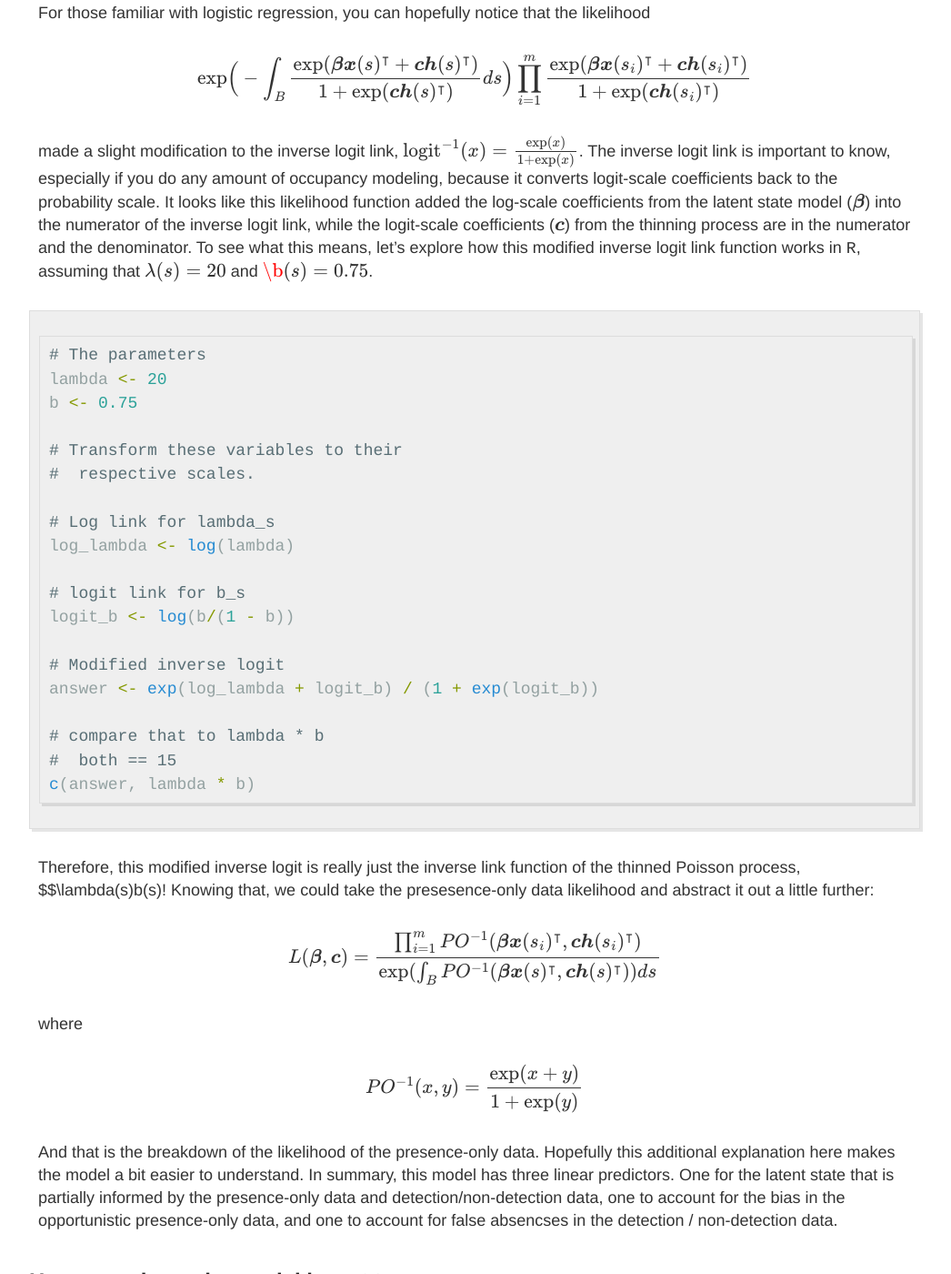
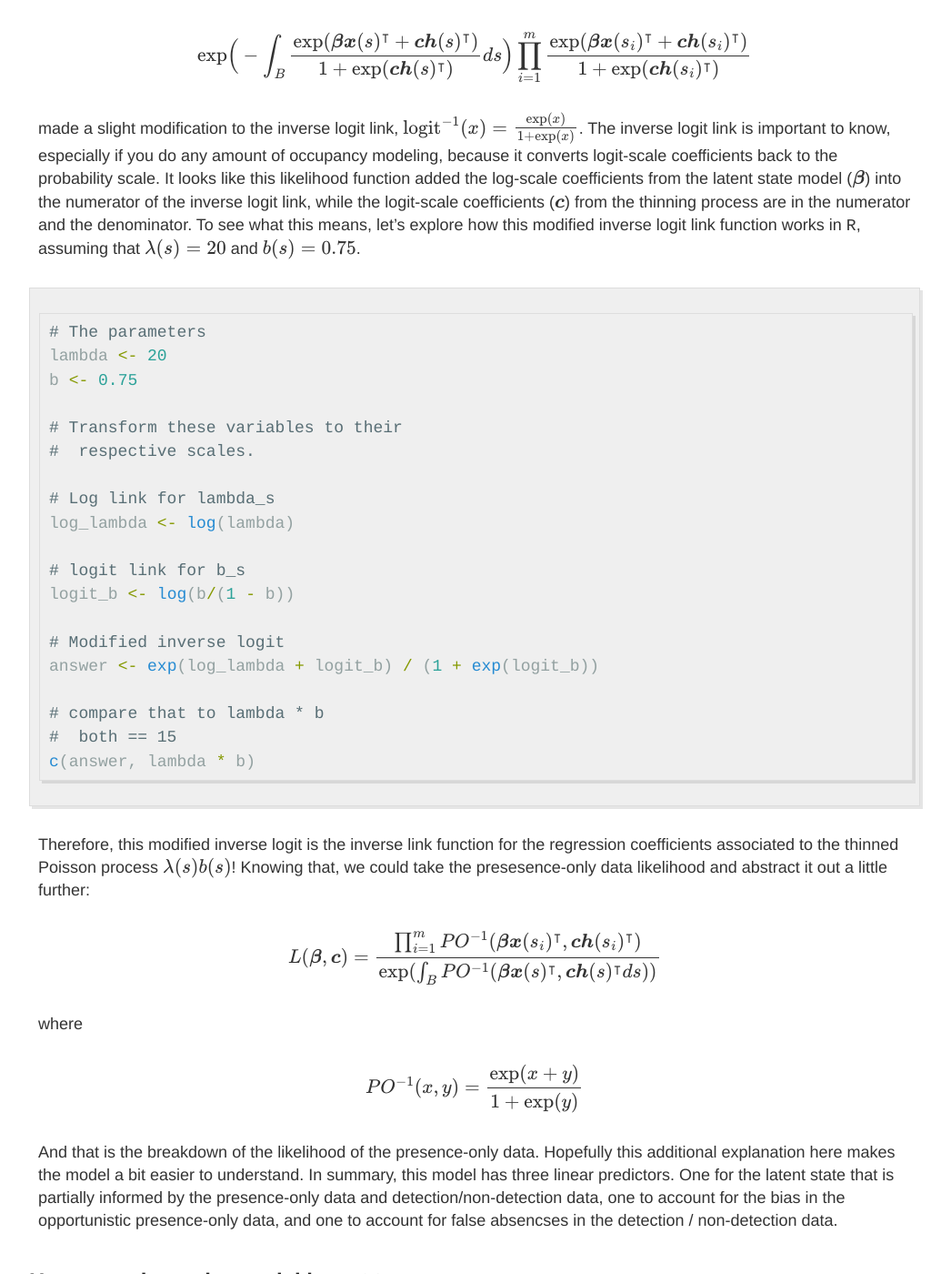
Before and after one commit to mfidino/mfidino.github.io, a Jekyll site: the page built from blog/_posts/2021-8-25-bayesian_integrated_model.md, in a window 1280 px wide and 1400 px high, scrolled down 4965 px. Shown: the whole window at 91% size, without its empty margins (118-1164 px from the left). Built offline with Jekyll 4.4.1, drawn with Linux system fonts in a browser that asks for light colours; formulas are drawn with MathJax 3; some of the changed text lies outside the part shown.

Commit message:
Update 2021-8-25-bayesian_integrated_model.md

````diff
--- a/blog/_posts/2021-8-25-bayesian_integrated_model.md
+++ b/blog/_posts/2021-8-25-bayesian_integrated_model.md
@@ -34,7 +34,7 @@
 
 $$N(B) \sim \text{Poisson}(\mu(B))$$
 
-Some other important things to note here is that we can also model the number of individuals within any subregion of *B*, which also has a Poisson distribution. So, if you have a set of non-overlapping subregions where <span>$$r_1 \cup \cdots \cup r_k = B$$</span> (this means the union of all the subregions equals *B*) then <span>$$N(r_k) \sim \text{Poisson}(\mu(r_k))</span>.
+Some other important things to note here is that we can also model the number of individuals within any subregion of *B*, which also has a Poisson distribution. So, if you have a set of non-overlapping subregions where <span>$$r_1 \cup \cdots \cup r_k = B$$</span> (this means the union of all the subregions equals *B*) then <span>$$N(r_k) \sim \text{Poisson}(\mu(r_k))$$</span>.
 
 I bring up this subregion modeling for two reasons. First, when we write the model in `JAGS` we are going to have to discretize the landscape to approximate the integral in the latent state model. So, we may as well start thinking about what breaking up the region into little pieces looks like now. Second, creating subregions makes it more intuitive to think about modeling occupancy instead of abundance. Why? Because if we set out to study a species in an area, chances are we know a priori that the probability at least one individual occupies *B* is 1, but there may be variation in the different subregions. To model occupancy we need to convert<span>$$\mu(r_k)$$</span> into a probability, which can be done with the inverse complimentary log-log link (inverse cloglog)
 
@@ -66,7 +66,7 @@
 $$\text{logit}(b(s)) = \boldsymbol{c}\boldsymbol{h}(s)^\intercal = c_1 \times h(s)_1 + \cdots + c_G \times h(s)_G$$
 
 
-Where <span>$$\boldsymbol(c)$$</span> is a vector that contains the interecpt and slope terms  while <span>$$\boldsymbol(h)(s)$$</span> is a vector of G covariates, where the first element is 1 to account for the intercept  Before we move on there is one really important thing to bring up. For this model to be identifiable,  <span>$$\boldsymbol{x}(s)</span> must have one unique covariate that <span>$$\boldsymbol{h}(s)</span> does not have, and <span>$$\boldsymbol{h}(s)</span> must have one unique covariate <span>$$\boldsymbol{x}(s)</span> does not have. If you put the exact same covariates on the latent state and the presence-only data model, your model will not converge. Keep that in mind while you consider hypotheses for your own data!
+Where <span>$$\boldsymbol(c)$$</span> is a vector that contains the interecpt and slope terms  while <span>$$\boldsymbol(h)(s)$$</span> is a vector of G covariates, where the first element is 1 to account for the intercept  Before we move on there is one really important thing to bring up. For this model to be identifiable,  <span>$$\boldsymbol{x}$$(s)</span> must have one unique covariate that <span>$$\boldsymbol{h}(s)$$</span> does not have, and <span>$$\boldsymbol{h}(s)$$</span> must have one unique covariate <span>$$\boldsymbol{x}(s)$$</span> does not have. If you put the exact same covariates on the latent state and the presence-only data model, your model will not converge. Keep that in mind while you consider hypotheses for your own data!
 
 As this is a thinned Poisson process, the the expected number of presence only locations throughout *B* is the product of <span>$$\lambda(s)$$</span> and<span>$$b(s)$$</span>, assuming that the species was detected at *m* locations <span>$$s_1,\cdots,s_m$$</span> where m < n. In other words, we make the assumption that the number of individuals detected in the presence-only data is less than the total number of individuals of that species on the landscape. Thus,
 
@@ -103,13 +103,13 @@
 
 ```
 
-If you look closely at that third example, its not too hard to recognize it as a simplified version of <span>$$\text{exp} \big(- \int_B\lambda(s)b(s)ds \big) \prod_{i=1}^m\lambda(s_i)b(s_i)$$</span>. So, because `exp(-x) * y == y/x`, the first term term in our likelihood that represents the thinned Poisson process over the region *B* is denominator of a fraction, while the second term in our likelihood that represents the thinned Poisson process over the *m* presence-only locations is the numerator. With that out of the way, we just need to figure out what the likelihood is doing with the regression coefficients from the latent state model (<span>$$\beta$$</span>) and the regression coefficients associated to the presence-only thinning probability (<span>$$\c$$</span>).
+If you look closely at that third example, its not too hard to recognize it as a simplified version of <span>$$\text{exp} \big(- \int_B\lambda(s)b(s)ds \big) \prod_{i=1}^m\lambda(s_i)b(s_i)$$</span>. So, because `exp(-x) * y == y/x`, the first term term in our likelihood that represents the thinned Poisson process over the region *B* is denominator of a fraction, while the second term in our likelihood that represents the thinned Poisson process over the *m* presence-only locations is the numerator. With that out of the way, we just need to figure out what the likelihood is doing with the regression coefficients from the latent state model (<span>$$\beta$$</span>) and the regression coefficients associated to the presence-only thinning probability (<span>$$\boldsymbol{c}$$</span>).
 
 For those familiar with logistic regression, you can hopefully notice that the likelihood
 
 $$\text{exp}\Big(-\int_B\frac{\text{exp}(\boldsymbol{\beta}\boldsymbol{x}(s)^\intercal + \boldsymbol{c}\boldsymbol{h}(s)^\intercal )}{1 + \text{exp}(\boldsymbol{c}\boldsymbol{h}(s)^\intercal )}ds\Big) \prod_{i=1}^m\frac{\text{exp}(\boldsymbol{\beta}\boldsymbol{x}(s_i)^\intercal + \boldsymbol{c}\boldsymbol{h}(s_i)^\intercal )}{1 + \text{exp}(\boldsymbol{c}\boldsymbol{h}(s_i)^\intercal )}$$
 
-made a slight modification to the inverse logit link, <span>$$\text{logit}^{-1}(x) = \frac{\text{exp}(x)}{1 + \text{exp}(x)}$$</span>. The inverse logit link is important to know, especially if you do any amount of occupancy modeling, because it converts logit-scale coefficients back to the probability scale. It looks like this likelihood function added the log-scale coefficients from the latent state model (<span>$$\boldsymbol{\beta}$$</span>) into the numerator of the inverse logit link, while the logit-scale coefficients (<span>$$\boldsymbol{c}$$</span>) from the thinning process are in the numerator and the denominator. To see what this means, let's explore how this modified inverse logit link function works in `R`, assuming that <span>$$\lambda(s) = 20$$</span> and <span>$$\b(s) = 0.75$$</span>.
+made a slight modification to the inverse logit link, <span>$$\text{logit}^{-1}(x) = \frac{\text{exp}(x)}{1 + \text{exp}(x)}$$</span>. The inverse logit link is important to know, especially if you do any amount of occupancy modeling, because it converts logit-scale coefficients back to the probability scale. It looks like this likelihood function added the log-scale coefficients from the latent state model (<span>$$\boldsymbol{\beta}$$</span>) into the numerator of the inverse logit link, while the logit-scale coefficients (<span>$$\boldsymbol{c}$$</span>) from the thinning process are in the numerator and the denominator. To see what this means, let's explore how this modified inverse logit link function works in `R`, assuming that <span>$$\lambda(s) = 20$$</span> and <span>$$b(s) = 0.75$$</span>.
 
 ```R
 # The parameters
@@ -133,9 +133,9 @@
 c(answer, lambda * b)
 ```
 
-Therefore, this modified inverse logit is really just the inverse link function of the thinned Poisson process, <span>$$\lambda(s)b(s)</span>! Knowing that, we could take the presesence-only data likelihood and abstract it out a little further:
+Therefore, this modified inverse logit is the inverse link function for the regression coefficients associated to the thinned Poisson process <span>$$\lambda(s)b(s)$$</span>! Knowing that, we could take the presesence-only data likelihood and abstract it out a little further:
 
-$$L(\boldsymbol{\beta},\boldsymbol{c}) = \frac{\prod_{i=1}^m PO^{-1}(\boldsymbol{\beta}\boldsymbol{x}(s_i)^\intercal, \boldsymbol{c}\boldsymbol{h}(s_i)^\intercal)}{\text{exp}(\int_B PO^{-1}(\boldsymbol{\beta}\boldsymbol{x}(s)^\intercal, \boldsymbol{c}\boldsymbol{h}(s)^\intercal))ds}$$
+$$L(\boldsymbol{\beta},\boldsymbol{c}) = \frac{\prod_{i=1}^m PO^{-1}(\boldsymbol{\beta}\boldsymbol{x}(s_i)^\intercal, \boldsymbol{c}\boldsymbol{h}(s_i)^\intercal)}{\text{exp}(\int_B PO^{-1}(\boldsymbol{\beta}\boldsymbol{x}(s)^\intercal, \boldsymbol{c}\boldsymbol{h}(s)^\intercal ds))}$$
 
 where
 
````
